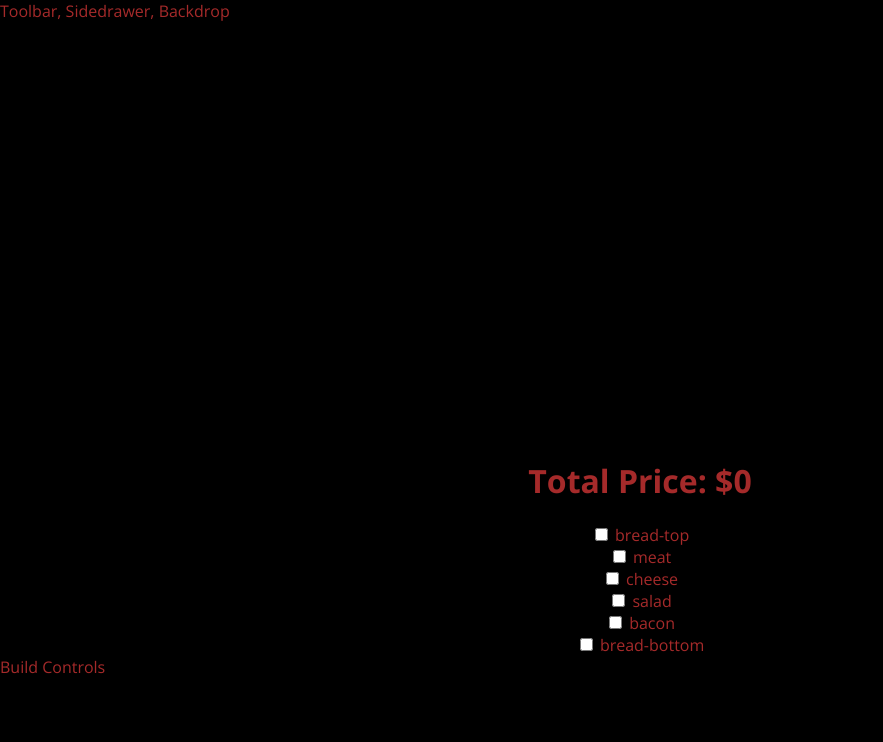
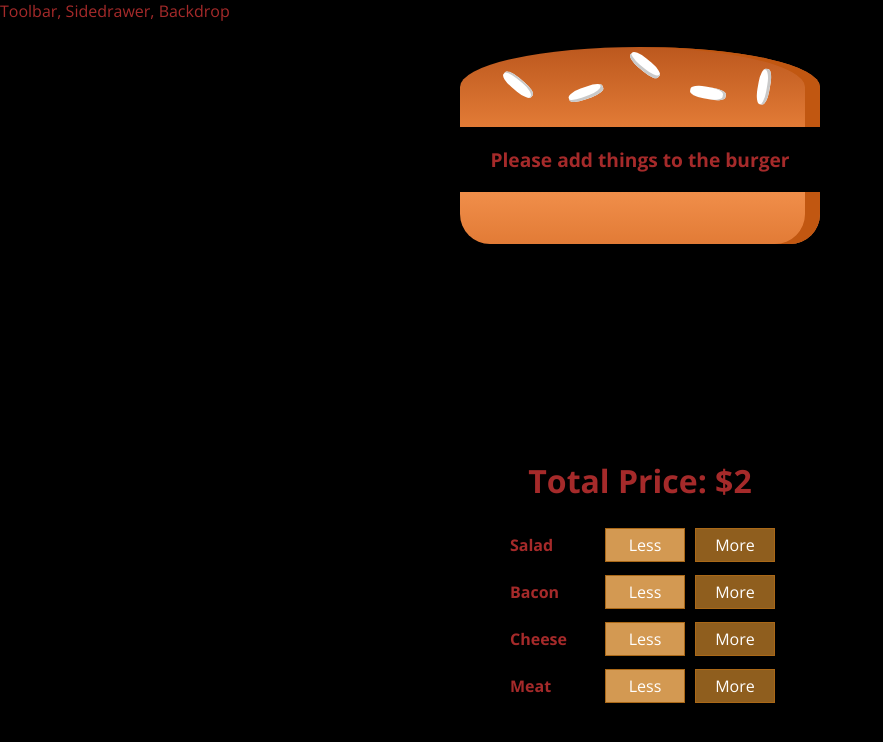
Before and after one commit to abhishekhotti/burgerProject, a React app: page / in a window 1280 px wide. Shown: the top 742 px of the page, without its empty margins (0-883 px from the left). Built offline with nearby package versions, Linux system fonts and the light colour scheme.

Commit message:
adding and removing ingredients

```diff
--- /dev/null
+++ b/src/components/Burger/BuildControls/BuildControlComponent/BuildControlComponent.css
@@ -0,0 +1,56 @@
+.BuildControl {
+    display: flex;
+    justify-content: center;
+    align-items: center;
+    margin: 5px auto;
+}
+
+.BuildControl button {
+    display: block;
+    font: inherit;
+    padding: 5px;
+    margin: 0 5px;
+    width: 80px;
+    border: 1px solid #AA6817;
+    cursor: pointer;
+    outline: none;
+}
+
+.BuildControl button:disabled {
+    background-color: #AC9980;
+    border: 1px solid #7E7365;
+    color: #ccc;
+    cursor: default;
+}
+
+.BuildControl button:hover:disabled {
+    background-color: #AC9980;
+    color: #ccc;
+    cursor: not-allowed;
+}
+
+.Label {
+    padding: 10px;
+    font-weight: bold;
+    width: 80px;
+}
+
+.BuildControl .Less {
+    background-color: #D39952;
+    color: white;
+}
+
+.BuildControl .More {
+    background-color: #8F5E1E;
+    color: white;
+}
+
+.BuildControl .Less:hover, .BuildControl .Less:active {
+    background-color: #DAA972;
+    color: white;
+}
+
+.BuildControl .More:hover,.BuildControl .More:active {
+    background-color: #99703F;
+    color: white;
+}
--- /dev/null
+++ b/src/components/Burger/BuildControls/BuildControlComponent/BuildControlComponent.js
@@ -0,0 +1,29 @@
+import React from 'react';
+import PropType from 'prop-types';
+import classes from '../BuildControlComponent/BuildControlComponent.css';
+import ControllerContext from "../../../../context/burgerControllerContext";
+import Aux from "../../../../hoc/Aux"
+
+const BuildControlComponent = props => {
+    return (
+        <div className = {classes.BuildControl}>
+            <div className = {classes.Label}>{props.ingredientName}</div>
+            <ControllerContext.Consumer>
+                { (context) => (
+                    <Aux>
+                        <button onClick = {(event) => context.controller(event, props.type)} className={classes.Less}>Less</button>
+                        <button onClick = {(event) => context.controller(event, props.type)} className={classes.More}>More</button>
+                    </Aux>
+                 ) }
+            </ControllerContext.Consumer>
+        </div>
+
+    )
+}
+
+BuildControlComponent.propType = {
+    ingredientName: PropType.string.isRequired,
+    buttonClick: PropType.func.isRequired
+}
+
+export default BuildControlComponent;
--- /dev/null
+++ b/src/components/Burger/BuildControls/BuildControls.css
@@ -0,0 +1,17 @@
+.BuildControls{
+    width: 100%;
+    background-color: #CF8F2E;
+    display: flex;
+    flex-flow: column;
+    align-items: center;
+    box-shadow: 0 2px 1px #ccc;
+    margin: auto;
+    padding: 10px 0;
+}
+
+
+table {
+    font-family: arial, sans-serif;
+    border-collapse: collapse;
+    margin: auto;
+  }
--- /dev/null
+++ b/src/components/Burger/BuildControls/BuildControls.js
@@ -0,0 +1,29 @@
+import React from 'react';
+import classes from '../BuildControls/BuildControls.css';
+import BuildControlComponent from "../BuildControls/BuildControlComponent/BuildControlComponent";
+
+const controls = [
+    {label: 'Salad', type: "salad"},
+    {label: 'Bacon', type: "bacon"},
+    {label: 'Cheese', type: "cheese"},
+    {label: 'Meat', type: "meat"},
+
+]
+
+const BuildContols = props => {
+    return (
+        <div className = {classes.BuildContols}>
+            {controls.map((value, index) => {
+                return (
+                    <BuildControlComponent
+                    ingredientName = {value.label}
+                    key = {index}
+                    type = {value.type}
+                    />
+                );
+            })}
+        </div>
+    )
+}
+
+export default BuildContols;
--- a/src/components/Burger/Burger.js
+++ b/src/components/Burger/Burger.js
@@ -3,21 +3,27 @@ import BurgerIngredient from "./BurgerIngredients/BurgerIngredients";
 import classes from "./Burger.css";
 
 const burger = (props) => {
-    var filtered = props.ingredientsToRender.filter(function (el) {
-        return el != null;
-    });
-    const burgerItems = filtered.map((value, index) => {
-        return (
-            <BurgerIngredient type = {value} key = {index}/>
-        )
+    let burgerToRender = Object.keys(props.ingredientsToRender).map(value => {
+        return [...Array(props.ingredientsToRender[value][0])].map((_, index) =>{
+            return <BurgerIngredient
+            type = {value}
+            key = {value + index}
+            />
+        });
     })
+    burgerToRender = burgerToRender.reduce((arr, el) => {
+        return arr.concat(el)
+    }, []);
+    if (burgerToRender.length === 0)
+    {
+        burgerToRender = <p>Please add things to the burger</p>
+    }
     return (
         <div className = {classes.Burger} >
-            {burgerItems}
-            {/* <BurgerIngredient type="bread-top" />
-            <BurgerIngredient type="cheese" />
-            <BurgerIngredient type="meat" />
-            <BurgerIngredient type = "bread-bottom" />                  */}
+            <BurgerIngredient type = {"bread-top"} key = {"topBun"}/>
+            {burgerToRender}
+            <BurgerIngredient type = {"bread-bottom"} key = {"bottomBun"}/>
+
         </div>
     );
 }
--- a/src/components/Checkbox/Checkbox.js
+++ /dev/null
@@ -1,24 +0,0 @@
-import React from 'react';
-import PropTypes from 'prop-types';
-
-const Checkbox = (props) => {
-    return (
-        <div>
-            <input
-            type = "checkbox"
-            value = {props.checkBoxVal}
-            onChange = {props.checkBoxChanged}
-            name = {props.checkBoxVal}
-            checked = {props.selectBox}
-            />
-            <label onClick= {props.checkBoxChanged} htmlFor = {props.checkBoxVal} > {props.checkBoxVal} </label>
-        </div>
-    )
-}
-
-Checkbox.propTypes = {
-    checkBoxVal: PropTypes.string.isRequired,
-    checkBoxChanged: PropTypes.func.isRequired
-};
-
-export default Checkbox;
--- a/src/components/BugerControl/BurgerControls.js
+++ b/src/components/PriceMonitor/PriceMonitor.js
@@ -1,16 +1,15 @@
 import React from 'react';
 
 
-const BurgerControls = (props) => {
+const PriceMonitor = (props) => {
     const style = {
         "textAlign": "center"
     }
     return (
         <div style = {style}>
             <h1>Total Price: ${props.priceToPay}</h1>
-            {props.checkBoxes}
         </div>
     );
 }
 
-export default BurgerControls;
+export default PriceMonitor;
--- a/src/containers/BurgerBuilder/BurgerBuilder.js
+++ b/src/containers/BurgerBuilder/BurgerBuilder.js
@@ -1,59 +1,44 @@
 import React, { Component } from 'react';
 import Aux from "../../hoc/Aux";
 import Burger from "../../components/Burger/Burger";
-import Checkbox from "../../components/Checkbox/Checkbox";
-import BurgerControls from "../../components/BugerControl/BurgerControls";
+import PriceMonitor from "../../components/PriceMonitor/PriceMonitor";
+import BuildContols from '../../components/Burger/BuildControls/BuildControls';
+import ControllerContext from "../../context/burgerControllerContext";
 
 class BurgerBuilder extends Component{
     state = {
         burgerIngredients: {
-            "bread-top": [false, 1],
-            "meat": [false, 2],
-            "cheese": [false, 3],
-            "salad": [false, 2],
-            "bacon": [false, 5],
-            "bread-bottom": [false, 1],
+            "meat": [0, 2],
+            "cheese": [0, 3],
+            "salad": [0, 2],
+            "bacon": [0, 5],
         },
+        totalPrice: 2
     }
 
-    onChangeCheckBoxHandler = (event) => {
-        let toCheckFor = null;
-        if (event.target.htmlFor !== undefined){
-            toCheckFor = event.target.htmlFor
+    controlIngredientsHandler = (event, value) => {
+        let newState = {...this.state};
+        if( event.target.innerHTML === "More"){
+            newState.burgerIngredients[value][0] = newState.burgerIngredients[value][0] + 1;
+            newState.totalPrice += newState.burgerIngredients[value][1];
         }
-        else{
-            toCheckFor = event.target.value
+        else if(this.state.burgerIngredients[value][0] > 0) {
+            newState.burgerIngredients[value][0] = newState.burgerIngredients[value][0] - 1;
+            newState.totalPrice -= newState.burgerIngredients[value][1];
         }
-        let newState = {...this.state.burgerIngredients}
-        newState[toCheckFor][0] = !newState[toCheckFor][0]
-        this.setState({burgerIngredients: newState})
+        this.setState(newState)
     }
 
     render(){
-        let totalPrice = 0
-        const ingredientsToRender = Object.keys(this.state.burgerIngredients).map(value => {
-            // console.log(this.state.burgerIngredients[value])
-            if (this.state.burgerIngredients[value][0] === true){
-                totalPrice += this.state.burgerIngredients[value][1]
-                return value
-            }
-            return null;
-        })
-        const checkBoxes = Object.keys(this.state.burgerIngredients).map((value, index) => {
-            return (
-                <Checkbox
-                checkBoxVal = {value}
-                key = {index}
-                checkBoxChanged = {(event) => {this.onChangeCheckBoxHandler(event)}}
-                selectBox = {this.state.burgerIngredients[value][0]}
-                />
-            )
-        });
         return (
             <Aux>
-                <Burger ingredientsToRender = {ingredientsToRender} />
-                <BurgerControls checkBoxes = {checkBoxes} priceToPay = {totalPrice}/>
-                <div>Build Controls</div>
+                <Burger
+                ingredientsToRender = {this.state.burgerIngredients}
+                />
+                <PriceMonitor priceToPay = {this.state.totalPrice}/>
+                <ControllerContext.Provider value={{controller: this.controlIngredientsHandler}}>
+                    <BuildContols />
+                </ControllerContext.Provider>
             </Aux>
         );
     };
--- /dev/null
+++ b/src/context/burgerControllerContext.js
@@ -0,0 +1,7 @@
+import React from 'react';
+
+const controllerContext = React.createContext({
+    controller: () => {}
+});
+
+export default controllerContext;
```
